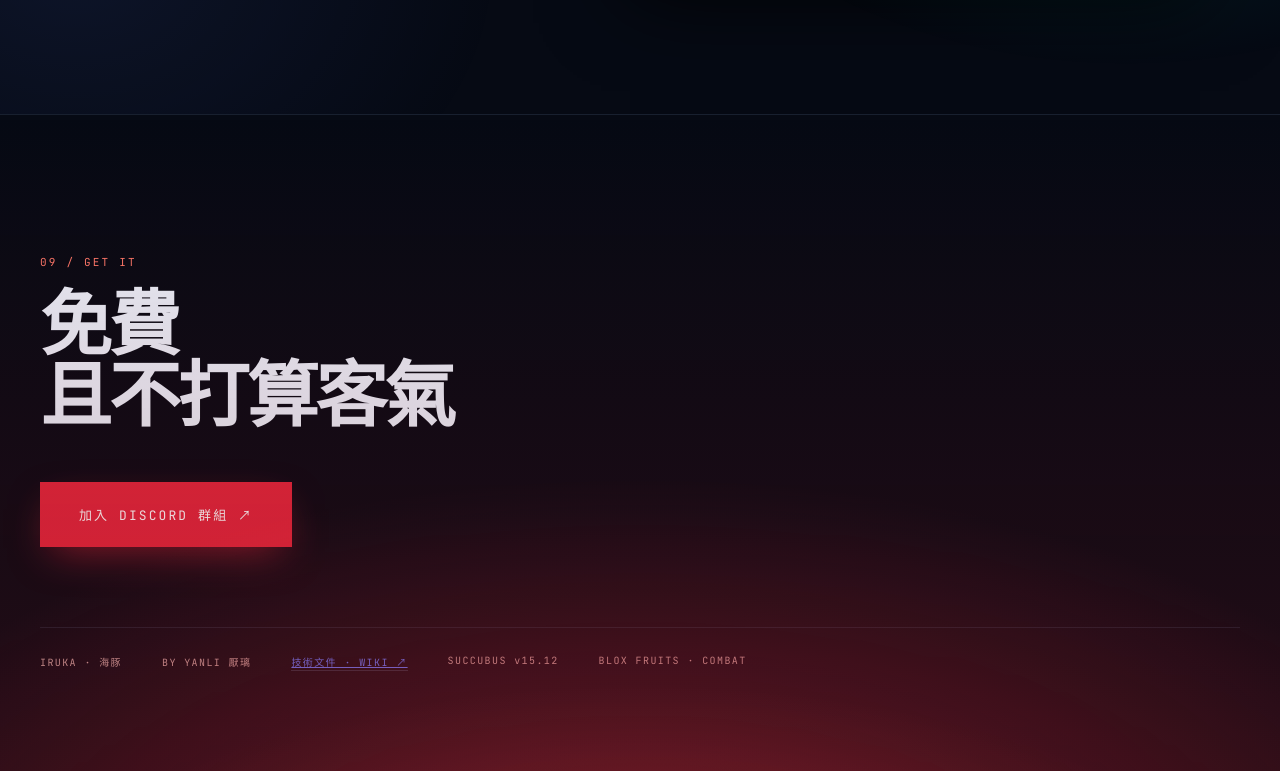
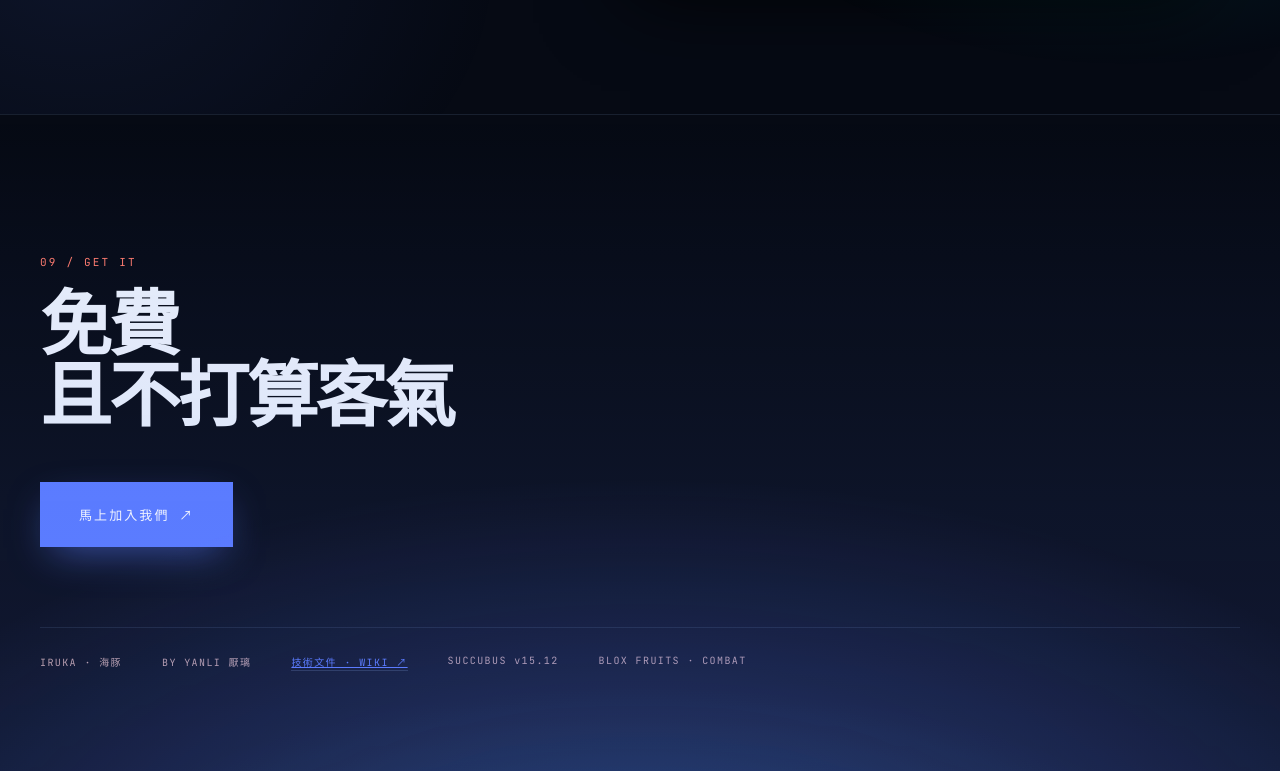
Before and after one commit to kexuanouo/kexuanouo.github.io, a plain HTML site: page index.html in a window 1280 px wide. Shown: the part 9333-10104 px from the top of the page. Drawn offline with Linux system fonts and the light colour scheme.

Commit message:
Make CTA button follow palette and simplify Discord links

```diff
--- a/index.html
+++ b/index.html
@@ -383,7 +383,7 @@ section.mech h2 span{color:var(--dim)}
   padding:140px 40px 100px;border-top:1px solid var(--n20);
 }
 #get .idx{color:#FF7A6B}
-#get .btn{background:#E2263C;border-color:#E2263C;color:#fff;box-shadow:0 14px 40px -12px rgba(226,38,60,.65)}
+#get .btn{background:var(--hot);border-color:var(--hot);color:#fff;box-shadow:0 14px 40px -12px color-mix(in srgb,var(--hot) 62%,transparent)}
 #get .btn:hover{background:#FF3B4E;border-color:#FF3B4E;box-shadow:0 18px 54px -10px rgba(255,59,78,.8)}
 #get .btn span{color:#fff}
 #get .meta span{color:#C9A5A2}
@@ -395,7 +395,7 @@ section.mech h2 span{color:var(--dim)}
   padding:22px 38px;transition:border-color .25s,background .25s;
 }
 .cta .btn:hover{border-color:var(--accent);background:var(--n5)}
-.cta .btn span{color:var(--accent)}
+#get .btn span{color:#fff}
 .cta .meta{
   margin-top:80px;padding-top:26px;border-top:1px solid var(--n20);
   display:flex;gap:40px;flex-wrap:wrap;
@@ -751,7 +751,7 @@ html[lang="en"] .bring h2{font-size:clamp(27px,3.1vw,45px);letter-spacing:-.032e
 html[lang="en"] .panel-head h2{font-size:clamp(28px,3vw,44px);letter-spacing:-.032em}
 html[lang="en"] .src h2{font-size:clamp(26px,2.9vw,41px);letter-spacing:-.032em}
 html[lang="en"] #get .idx{color:#FF7A6B}
-#get .btn{background:#E2263C;border-color:#E2263C;color:#fff;box-shadow:0 14px 40px -12px rgba(226,38,60,.65)}
+#get .btn{background:var(--hot);border-color:var(--hot);color:#fff;box-shadow:0 14px 40px -12px color-mix(in srgb,var(--hot) 62%,transparent)}
 #get .btn:hover{background:#FF3B4E;border-color:#FF3B4E;box-shadow:0 18px 54px -10px rgba(255,59,78,.8)}
 #get .btn span{color:#fff}
 #get .meta span{color:#C9A5A2}
@@ -801,10 +801,11 @@ html[lang="en"] .gate .degraded{letter-spacing:0}
     radial-gradient(ellipse 46% 60% at 6% 80%,rgba(91,124,255,.09),transparent 72%);
 }
 #get::after{
+  background:linear-gradient(to bottom,transparent 0,rgba(40,55,130,.14) 60%,rgba(45,62,150,.20) 100%);
   background:
-    radial-gradient(ellipse 96% 92% at 50% 118%,rgba(226,42,60,.40),transparent 68%),
-    radial-gradient(ellipse 70% 60% at 50% 130%,rgba(255,90,70,.16),transparent 72%),
-    linear-gradient(to bottom,transparent 0,rgba(120,16,26,.16) 60%,rgba(150,20,30,.22) 100%);
+    radial-gradient(ellipse 96% 92% at 50% 118%,color-mix(in srgb,var(--hot) 34%,transparent),transparent 68%),
+    radial-gradient(ellipse 70% 60% at 50% 130%,color-mix(in srgb,var(--cold) 13%,transparent),transparent 72%),
+    linear-gradient(to bottom,transparent 0,color-mix(in srgb,var(--hot) 9%,transparent) 60%,color-mix(in srgb,var(--hot) 14%,transparent) 100%);
 }
 
 /* 實機截圖 */
@@ -1453,7 +1454,7 @@ html[lang="en"] .gate .degraded{letter-spacing:0}
 <section class="cta" id="get">
   <span class="idx">09 / GET IT</span>
   <h2>免費<br>且不打算客氣</h2>
-  <a class="btn mag" href="https://discord.gg/8PkThnVY5X" target="_blank" rel="noopener"><span>加入 DISCORD 群組 ↗</span></a>
+  <a class="btn mag" href="https://discord.gg/8PkThnVY5X" target="_blank" rel="noopener"><span>馬上加入我們 ↗</span></a>
   <div class="meta">
     <span>IRUKA · 海豚</span>
     <span>BY YANLI 厭璃</span>
@@ -1815,7 +1816,7 @@ html[lang="en"] .gate .degraded{letter-spacing:0}
 
     /* 08 get */
     '#get h2':'FREE<br>AND UNAPOLOGETIC',
-    '#get .btn span':'JOIN THE DISCORD ↗',
+    '#get .btn span':'JOIN US NOW ↗',
     '#get .meta span:nth-child(1)':'IRUKA',
     '#get .meta span:nth-child(2)':'BY YANLI',
 
```
